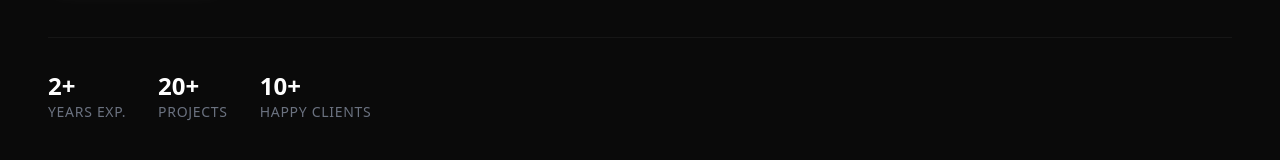
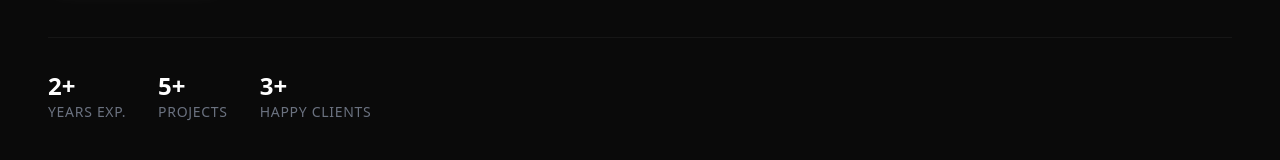
Before and after one commit to SilvernusIfoghale/silvernus-portfolio, a React (Vite) app: page / in a window 1280 px wide. Shown: the part 574-734 px from the top of the page. Built offline with nearby package versions, Linux system fonts and the light colour scheme.

Commit message:
Silvernus Portfolio

```diff
--- a/src/component/Hero.jsx
+++ b/src/component/Hero.jsx
@@ -40,11 +40,11 @@ function Hero() {
             <span className="text-sm text-gray-500 uppercase tracking-wider">Years Exp.</span>
           </div>
           <div className="flex flex-col">
-            <span className="text-2xl font-bold text-white">20+</span>
+            <span className="text-2xl font-bold text-white">5+</span>
             <span className="text-sm text-gray-500 uppercase tracking-wider">Projects</span>
           </div>
           <div className="flex flex-col">
-            <span className="text-2xl font-bold text-white">10+</span>
+            <span className="text-2xl font-bold text-white">3+</span>
             <span className="text-sm text-gray-500 uppercase tracking-wider">Happy Clients</span>
           </div>
         </div>
```
